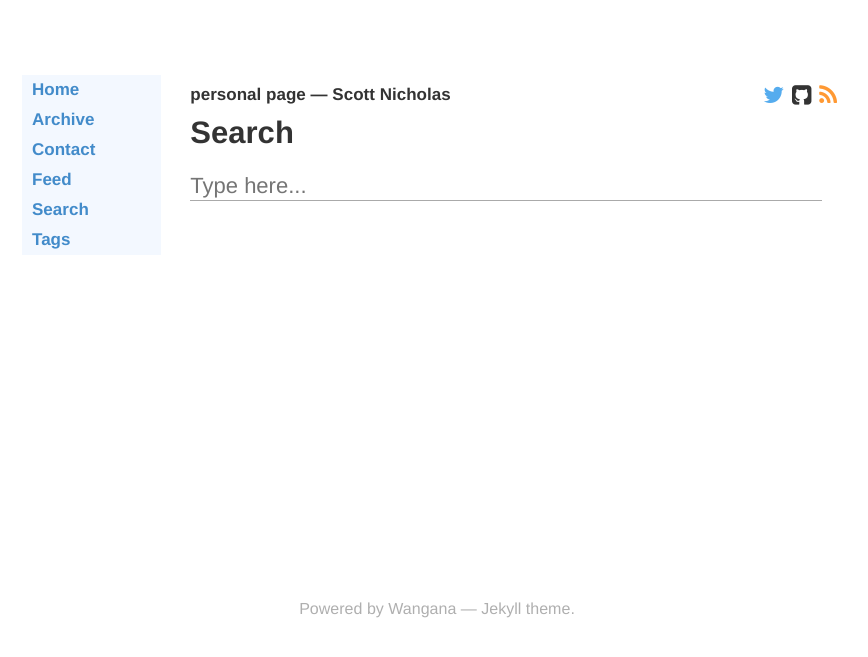
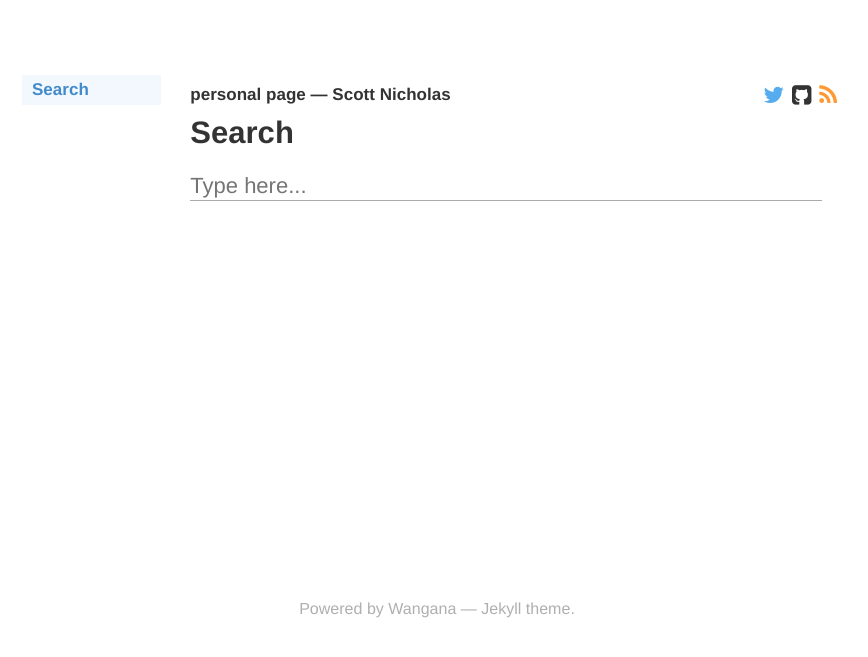
Before and after one commit to neutronscott/neutronscott.github.io, a Jekyll site: the page built from search.html, in a window 1280 px wide. Shown: the top 657 px of the page, without its empty margins (203-1071 px from the left). Built offline with Jekyll 4.4.1, drawn with Linux system fonts in a browser that asks for light colours; some web fonts are replaced; Markdown is read by kramdown in place of the engine named in the settings.

Commit message:
dynamic sidenav

```diff
--- a/_includes/sidenav.html
+++ b/_includes/sidenav.html
@@ -1,12 +1,10 @@
 <ul class="sidebar" >
 <!-- sort in alphebetical order -->
-<!--    <p class="separator">Navigation</p> -->
-    <li><a href="{{ "/index.html" | prepend: site.url }}">Home</a></li>
-    <li><a href="{{ "/archive.html" | prepend: site.url }}">Archive</a></li>
-    <li><a href="{{ "/contact.html" | prepend: site.url }}">Contact</a></li>
-    <li><a href="{{ "/feed.xml" | prepend: site.url }}">Feed</a></li>
-    <li><a href="{{ "/search.html" | prepend: site.url }}">Search</a></li>
-    <li><a href="{{ "/tags.html" | prepend: site.url }}">Tags</a></li>
+    {% for page in site.pages %}
+    {% if page.isNavItem != nil %}
+    <li><a href="{{ page.url | prepend: site.url }}">{{ page.title }}</a></li>
+    {% endif %}
+    {% endfor %}
 
     <a class="goto-top-link hide-on-phone" href="#top">
         <div class="goto-top text-center">
--- a/search.html
+++ b/search.html
@@ -1,6 +1,7 @@
 ---
 layout: default
 title: Search
+isNavItem: yes
 ---
 <div class="col-sm-12">
 	<div class="page-title">
```
